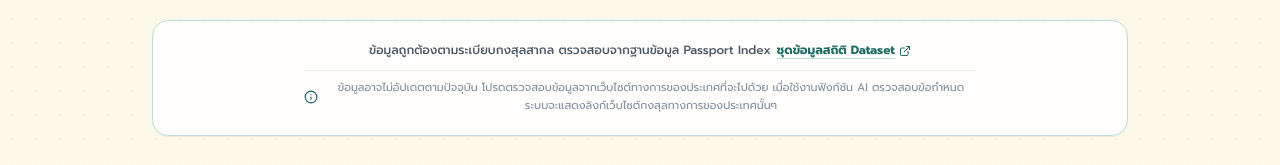
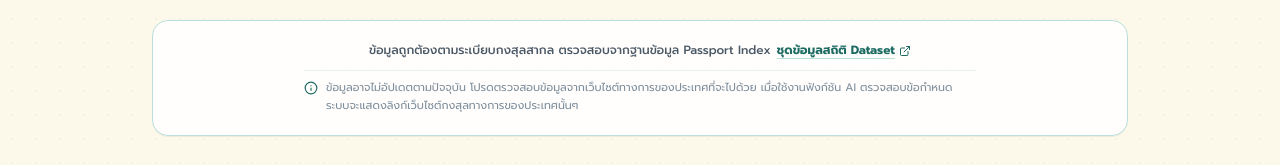
Before and after one commit to ZillerDX/globepass-visa, a Next.js app in the folder frontend/: page / in a window 1280 px wide. Shown: the part 1049-1214 px from the top of the page. Built offline with nearby package versions, Linux system fonts and the light colour scheme; no server answers.

Commit message:
style: align notice info icon with first line of text

```diff
--- a/frontend/src/app/page.tsx
+++ b/frontend/src/app/page.tsx
@@ -238,9 +238,9 @@ export default function Home() {
             </a>
           </p>
 
-          <div className="pt-2 border-t border-[#BADFDB]/40 flex items-center justify-center gap-2 text-[11px] text-[#7D8D9C] max-w-2xl mx-auto">
-            <Info className="size-3.5 text-[#1D6B63] shrink-0" />
-            <p className="leading-relaxed">
+          <div className="pt-2 border-t border-[#BADFDB]/40 flex items-start justify-center gap-2 text-[11px] text-[#7D8D9C] max-w-2xl mx-auto text-left">
+            <Info className="size-3.5 text-[#1D6B63] shrink-0 mt-0.5" />
+            <p className="leading-relaxed text-left">
               {t.proofNotice}
             </p>
           </div>
```
